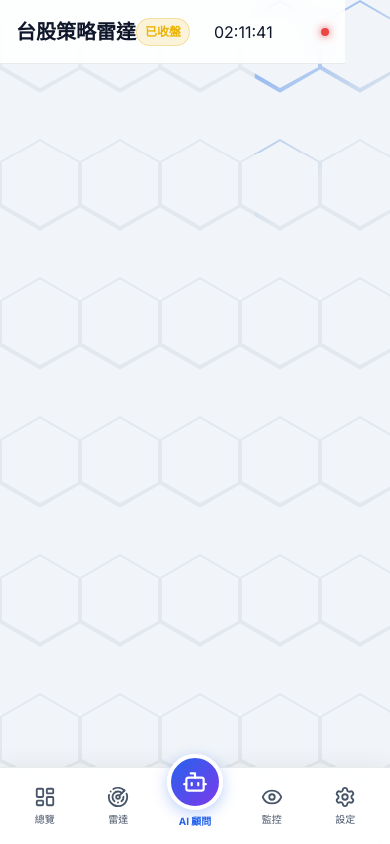
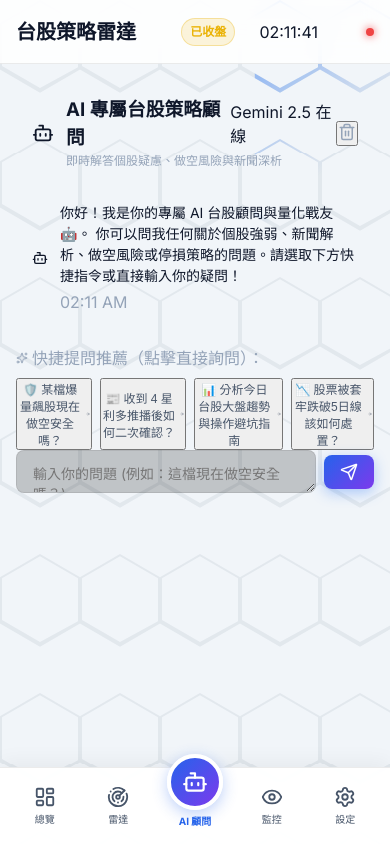
Before and after one commit to s6039jimmy-commits/tw-stock-radar, a React (Vite) app in the folder client/: page /chat in a window 390 px wide. Built offline with nearby package versions, Linux system fonts and the light colour scheme; no server answers.

Commit message:
Feature: Convert AI Chat to a dedicated Page route for better mobile UX

```diff
--- a/client/src/App.jsx
+++ b/client/src/App.jsx
@@ -5,6 +5,7 @@ import RadarPage from './pages/RadarPage';
 import MonitorPage from './pages/MonitorPage';
 import HistoryPage from './pages/HistoryPage';
 import SettingsPage from './pages/SettingsPage';
+import ChatPage from './pages/ChatPage';
 
 function App() {
   return (
@@ -15,6 +16,7 @@ function App() {
         <Route path="/monitor" element={<MonitorPage />} />
         <Route path="/history" element={<HistoryPage />} />
         <Route path="/settings" element={<SettingsPage />} />
+        <Route path="/chat" element={<ChatPage />} />
       </Routes>
     </AppLayout>
   );
--- a/client/src/components/dashboard/RadarSignalCard.jsx
+++ b/client/src/components/dashboard/RadarSignalCard.jsx
@@ -1,3 +1,4 @@
+import { useNavigate } from 'react-router-dom';
 import { Clock, Newspaper, ArrowRight, MessageSquareText } from 'lucide-react';
 import StockBadge from '../common/StockBadge';
 import StarRating from '../common/StarRating';
@@ -5,6 +6,7 @@ import ConfidenceMeter from '../common/ConfidenceMeter';
 import { formatTime, formatPrice } from '../../utils/formatters';
 
 export default function RadarSignalCard({ signal, onConfirmEntry }) {
+  const navigate = useNavigate();
   const isBullish = signal.sentiment === 'BULLISH' || signal.ai_sentiment === 'BULLISH';
   const isBearish = signal.sentiment === 'BEARISH' || signal.ai_sentiment === 'BEARISH';
 
@@ -12,13 +14,15 @@ export default function RadarSignalCard({ signal, onConfirmEntry }) {
   const glowClass = (signal.ai_stars || 4) >= 5 ? 'card-glow-gold' : '';
 
   const handleAskAI = () => {
-    window.dispatchEvent(new CustomEvent('open-ai-chat', {
-      detail: {
-        symbol: signal.symbol,
-        name: signal.name,
-        price: signal.current_price
+    navigate('/chat', {
+      state: {
+        stockContext: {
+          symbol: signal.symbol,
+          name: signal.name,
+          price: signal.current_price
+        }
       }
-    }));
+    });
   };
 
   return (
--- a/client/src/components/layout/AppLayout.jsx
+++ b/client/src/components/layout/AppLayout.jsx
@@ -1,25 +1,8 @@
-import { useState, useEffect } from 'react';
 import Sidebar from './Sidebar';
 import Header from './Header';
-import AIChatModal from '../common/AIChatModal';
 import BottomNavigation from './BottomNavigation';
 
 export default function AppLayout({ children }) {
-  const [isChatOpen, setIsChatOpen] = useState(false);
-  const [stockContext, setStockContext] = useState(null);
-
-  useEffect(() => {
-    const handleOpenChat = (e) => {
-      if (e.detail) {
-        setStockContext(e.detail);
-      }
-      setIsChatOpen(true);
-    };
-
-    window.addEventListener('open-ai-chat', handleOpenChat);
-    return () => window.removeEventListener('open-ai-chat', handleOpenChat);
-  }, []);
-
   return (
     <div className="flex bg-[var(--bg-primary)] min-h-screen relative">
       <Sidebar />
@@ -31,13 +14,6 @@ export default function AppLayout({ children }) {
       </div>
 
       <BottomNavigation />
-
-      {/* AI Chatbox Modal */}
-      <AIChatModal
-        isOpen={isChatOpen}
-        onClose={() => setIsChatOpen(false)}
-        stockContext={stockContext}
-      />
     </div>
   );
 }
--- a/client/src/components/layout/BottomNavigation.jsx
+++ b/client/src/components/layout/BottomNavigation.jsx
@@ -32,12 +32,12 @@ export default function BottomNavigation() {
 
         {/* Center FAB (AI Bot) */}
         <div className="bottom-nav-fab-container">
-          <button
-            onClick={() => window.dispatchEvent(new CustomEvent('open-ai-chat'))}
-            className="bottom-nav-fab"
+          <NavLink
+            to="/chat"
+            className={({ isActive }) => `bottom-nav-fab ${isActive ? 'scale-110 border-emerald-400' : ''}`}
           >
             <Bot size={26} />
-          </button>
+          </NavLink>
           <span className="fab-label">AI 顧問</span>
         </div>
 
--- a/client/src/components/layout/Sidebar.jsx
+++ b/client/src/components/layout/Sidebar.jsx
@@ -39,16 +39,18 @@ export default function Sidebar() {
           );
         })}
 
-        <button
-          onClick={() => window.dispatchEvent(new CustomEvent('open-ai-chat'))}
-          className="sidebar-link w-full text-left flex items-center justify-between group cursor-pointer mt-4 border border-transparent hover:border-[var(--accent-blue)]/30"
+        <NavLink
+          to="/chat"
+          className={({ isActive }) =>
+            `sidebar-link w-full text-left flex items-center justify-between group cursor-pointer mt-4 border border-transparent hover:border-[var(--accent-blue)]/30 ${isActive ? 'active' : ''}`
+          }
         >
           <div className="flex items-center gap-3">
             <Bot size={20} className="group-hover:text-[var(--accent-blue)] transition-colors" />
             <span className="font-medium text-[var(--accent-blue)]">AI 專屬顧問</span>
           </div>
           <Sparkles size={16} className="text-amber-400 opacity-70 group-hover:opacity-100 animate-pulse" />
-        </button>
+        </NavLink>
       </nav>
 
       <div className="p-4 m-4 rounded-xl bg-black/20 border border-[var(--card-border)] flex flex-col gap-2">
--- a/client/src/components/common/AIChatModal.jsx
+++ b/client/src/pages/ChatPage.jsx
@@ -1,7 +1,11 @@
 import { useState, useEffect, useRef } from 'react';
-import { Bot, Send, X, Trash2, Sparkles, TrendingUp, ShieldAlert, FileText, ArrowRight, User } from 'lucide-react';
+import { useLocation } from 'react-router-dom';
+import { Bot, Send, Trash2, Sparkles, TrendingUp, ShieldAlert, FileText, ArrowRight, User } from 'lucide-react';
 
-export default function AIChatModal({ isOpen, onClose, stockContext = null }) {
+export default function ChatPage() {
+  const location = useLocation();
+  const stockContext = location.state?.stockContext || null;
+
   const [messages, setMessages] = useState([
     {
       role: 'model',
@@ -19,14 +23,12 @@ export default function AIChatModal({ isOpen, onClose, stockContext = null }) {
   };
 
   useEffect(() => {
-    if (isOpen) {
-      scrollToBottom();
-    }
-  }, [messages, isOpen]);
+    scrollToBottom();
+  }, [messages]);
 
   // 當有股票 context 時，加入歡迎提示
   useEffect(() => {
-    if (stockContext && isOpen) {
+    if (stockContext) {
       const isAlreadyAdded = messages.some(m => m.stockSymbol === stockContext.symbol);
       if (!isAlreadyAdded) {
         setMessages(prev => [
@@ -40,9 +42,7 @@ export default function AIChatModal({ isOpen, onClose, stockContext = null }) {
         ]);
       }
     }
-  }, [stockContext, isOpen]);
-
-  if (!isOpen) return null;
+  }, [stockContext, messages]);
 
   const handleSend = async (customText = null) => {
     const textToSend = customText || input;
@@ -116,18 +116,18 @@ export default function AIChatModal({ isOpen, onClose, stockContext = null }) {
     { label: `🚀 這檔適合追高或分批進場嗎？`, text: `請問 ${stockContext.symbol} 現在的價位適合追高或分批佈局嗎？` },
     { label: `🎯 建議的停損與停利點位`, text: `若我現在進場 ${stockContext.symbol}，建議的嚴格停損價格與目標停利價格是多少？` }
   ] : [
-    { label: "🛡️ 某檔爆量飆股現在做空安全嗎？", text: "如果一檔中小型股今天爆量大漲，現在做空安全嗎？有哪些融券回補或拉高洗盤風險？" },
+    { label: "🛡️ 某檔爆量飆股現在做空安全嗎？", text: "如果一檔中 শক্তিশালী股今天爆量大漲，現在做空安全嗎？有哪些融券回補或拉高洗盤風險？" },
     { label: "📰 收到 4 星利多推播後如何二次確認？", text: "收到系統的 4 星進場推播通知後，我在下單前應該做哪些技術線型與籌碼的二次確認？" },
     { label: "📊 分析今日台股大盤趨勢與操作避坑指南", text: "請分析當前台股大盤的整體趨勢，以及現階段操作台股最需要注意的坑與風險控管重點。" },
     { label: "📉 股票被套牢跌破5日線該如何處置？", text: "如果持有的股票跌破5日均線(MA5)且帳面虧損，建議如何制定停損紀律？" }
   ];
 
   return (
-    <div className="fixed inset-0 z-50 flex items-center justify-center p-0 md:p-6 bg-black/60 backdrop-blur-sm animate-fade-in">
-      <div className="w-full h-[100dvh] md:max-w-2xl md:h-[85vh] flex flex-col shadow-2xl overflow-hidden animate-slide-up bg-white md:bg-[var(--card-bg)] md:backdrop-blur-md border-0 md:border border-[var(--card-border)] rounded-none md:rounded-2xl">
+    <div className="w-full h-[calc(100vh-64px-60px)] md:h-[calc(100vh-64px)] -m-4 md:-m-6 flex flex-col bg-[var(--bg-primary)]">
+      <div className="w-full h-full max-w-4xl mx-auto flex flex-col md:border-x border-[var(--card-border)] bg-white md:bg-[var(--card-bg)] shadow-sm">
 
         {/* 對話框 Header */}
-        <div className="p-4 border-b border-[var(--card-border)] bg-[var(--card-bg)] flex items-center justify-between">
+        <div className="p-4 border-b border-[var(--card-border)] bg-[var(--card-bg)] flex items-center justify-between shrink-0">
           <div className="flex items-center gap-3">
             <div className="w-10 h-10 rounded-xl bg-gradient-to-tr from-blue-600 to-indigo-500 flex items-center justify-center text-white shadow-lg shadow-blue-500/20">
               <Bot size={22} />
@@ -151,16 +151,10 @@ export default function AIChatModal({ isOpen, onClose, stockContext = null }) {
                 text: '對話已重設。請問有什麼我可以協助你的嗎？',
                 timestamp: new Date().toLocaleTimeString([], { hour: '2-digit', minute: '2-digit' })
               }])}
-              className="p-2 text-muted hover:text-rose-400 rounded-lg hover:bg-white/5 transition-colors"
+              className="p-2 text-muted hover:text-rose-400 rounded-lg hover:bg-black/5 transition-colors"
               title="清除聊天紀錄"
             >
               <Trash2 size={18} />
-            </button>
-            <button
-              onClick={onClose}
-              className="p-2 text-muted hover:text-primary rounded-lg hover:bg-white/5 transition-colors"
-            >
-              <X size={20} />
             </button>
           </div>
         </div>
```
